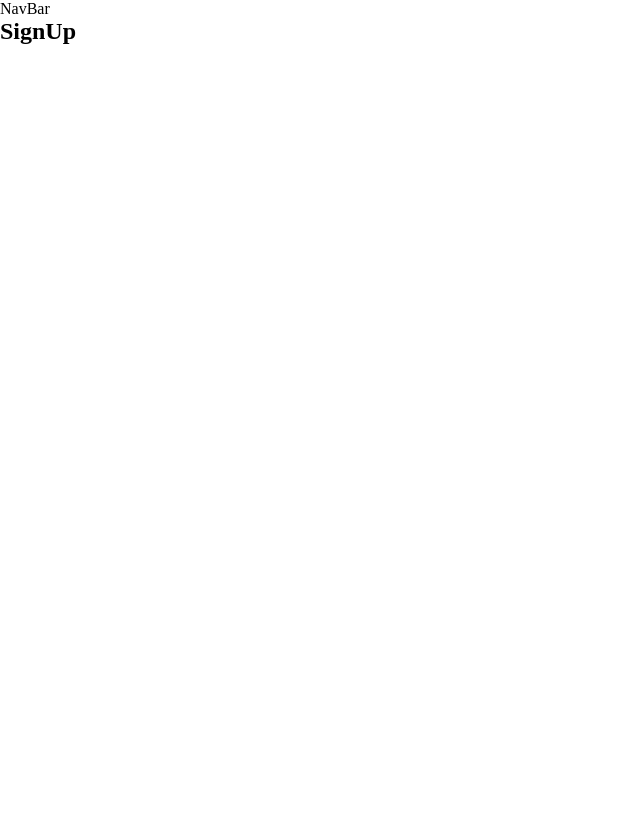
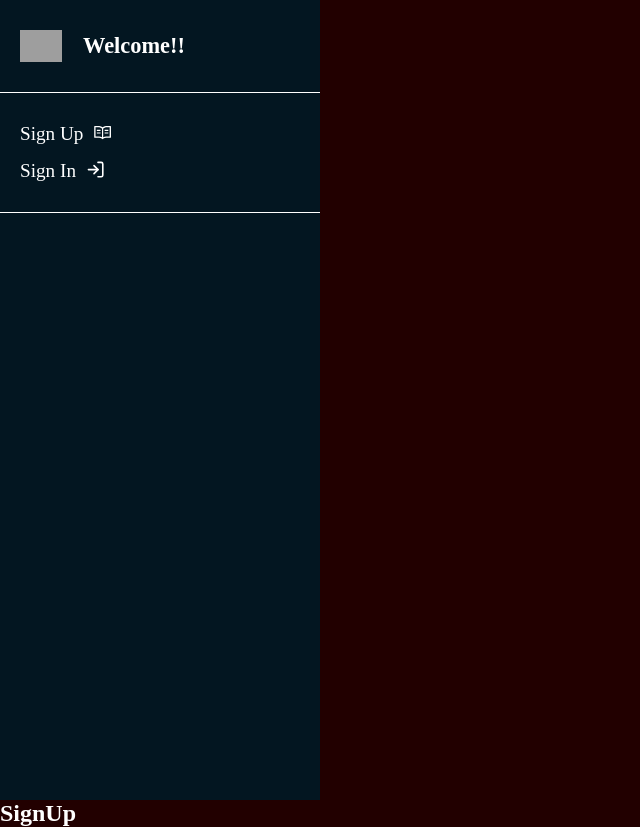
Before and after one commit to AngeloGbiel/todo_list_node, a React (Vite) app in the folder frontend/: page /register in a window 1280 px wide. Shown: the whole page, without its empty margins (0-640 px from the left). Before the commit the page ends 800 px from the top, so only its background shows below. Built offline with nearby package versions, Linux system fonts and the light colour scheme; grey boxes are pictures that could not be loaded.

Commit message:
Criando NavBar

```diff
--- a/frontend/package.json
+++ b/frontend/package.json
@@ -13,6 +13,8 @@
     "@types/react-router-dom": "^5.3.3",
     "react": "^18.2.0",
     "react-dom": "^18.2.0",
+    "react-hook-form": "^7.47.0",
+    "react-icons": "^4.11.0",
     "react-router-dom": "^6.16.0",
     "styled-components": "^6.0.8"
   },
--- a/frontend/src/Components/CSSreset.tsx
+++ b/frontend/src/Components/CSSreset.tsx
@@ -6,4 +6,8 @@ export const CSSreset = createGlobalStyle`
         padding: 0;
         box-sizing: border-box;
     }
+    body{
+        background-color: #220000;
+        color: white;
+    }
 `
--- a/frontend/src/Components/NavBar/index.tsx
+++ b/frontend/src/Components/NavBar/index.tsx
@@ -1,7 +1,63 @@
-export default function NavBar(){
-    return(
-        <>
-            NavBar
-        </>
-    )
+import Profile from "../Assets/Profile.png";
+import * as Ai from "react-icons/ai";
+import * as Fi from "react-icons/fi";
+import { Link } from "react-router-dom";
+import styled from "styled-components";
+
+const NavBarStyled = styled.div`
+  height: 100vh;
+  width: 20rem;
+  background-color: #031621;
+  header {
+    display: flex;
+    width: 100%;
+    padding: 30px 20px;
+    align-items: center;
+    gap: 21px;
+    border-bottom: 1px solid #fff;
+    img {
+      width: 15%;
+    }
+    h2 {
+      font-size: 1.4rem;
+    }
+  }
+  main {
+    display: flex;
+    flex-direction: column;
+    width: 100%;
+    border-bottom: 1px solid #fff;
+    padding: 30px 20px;
+    gap: 15px;
+  }
+`;
+
+const LinkStyled = styled(Link)`
+    color: white;
+    display: flex;
+    gap: 10px;
+    text-decoration: none;
+    font-size: 1.2rem;
+`
+
+
+export default function SignUp() {
+  return (
+    <NavBarStyled>
+      <header>
+        <img src={Profile} alt="Profile" />
+        <h2>Welcome!!</h2>
+      </header>
+      <main>
+        <LinkStyled to={'register'} className="register">
+          <p>Sign Up</p>
+          <Ai.AiOutlineRead />
+        </LinkStyled>
+        <LinkStyled to={'login'} className="login">
+          <p>Sign In</p>
+          <Fi.FiLogIn />
+        </LinkStyled>
+      </main>
+    </NavBarStyled>
+  );
 }
--- /dev/null
+++ b/frontend/src/Components/declarations.d.tsx
@@ -0,0 +1 @@
+declare module 'react-icon';
```
Also changed, not shown: 2 other files (tests, documents, lock files or other folders).
